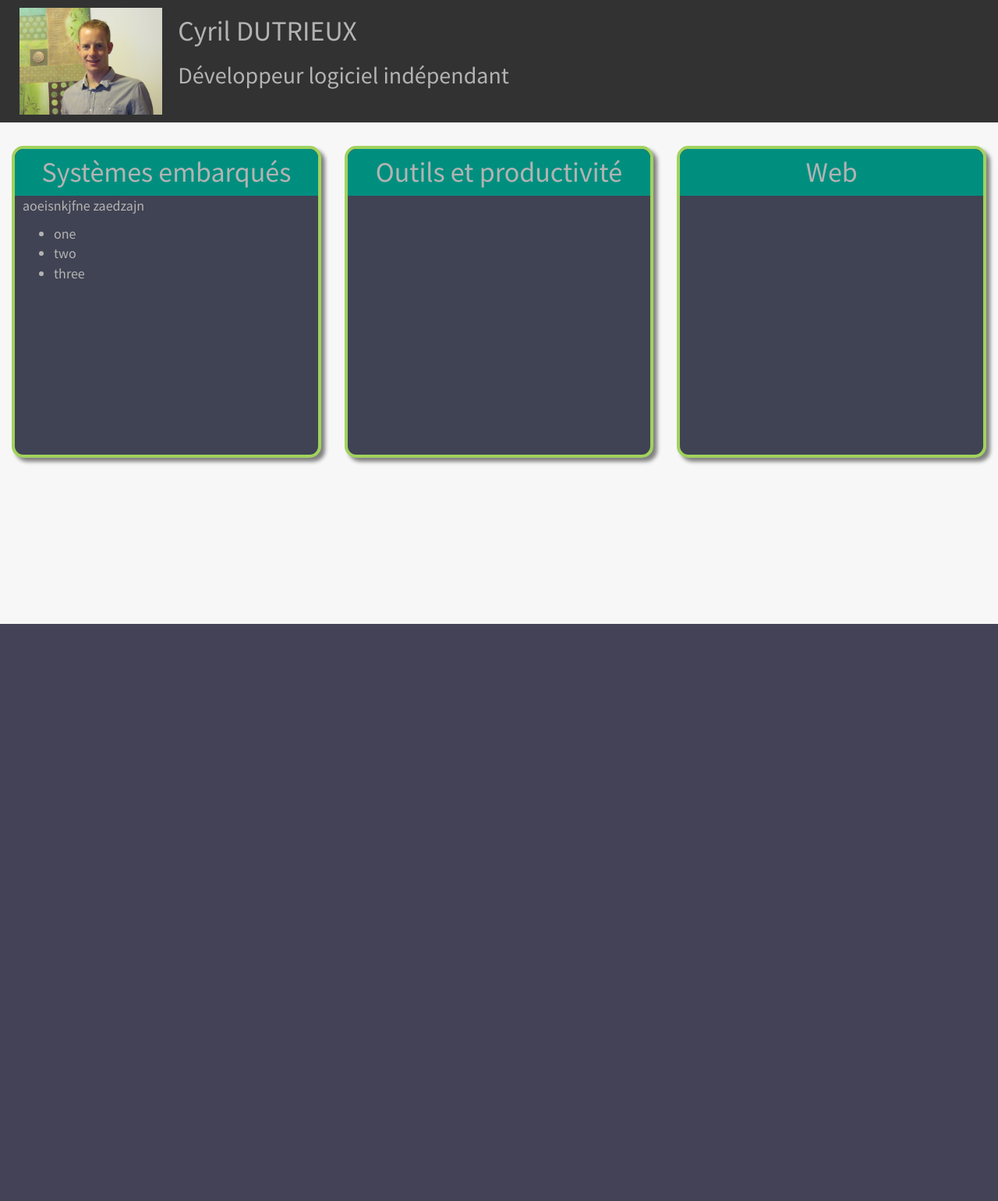
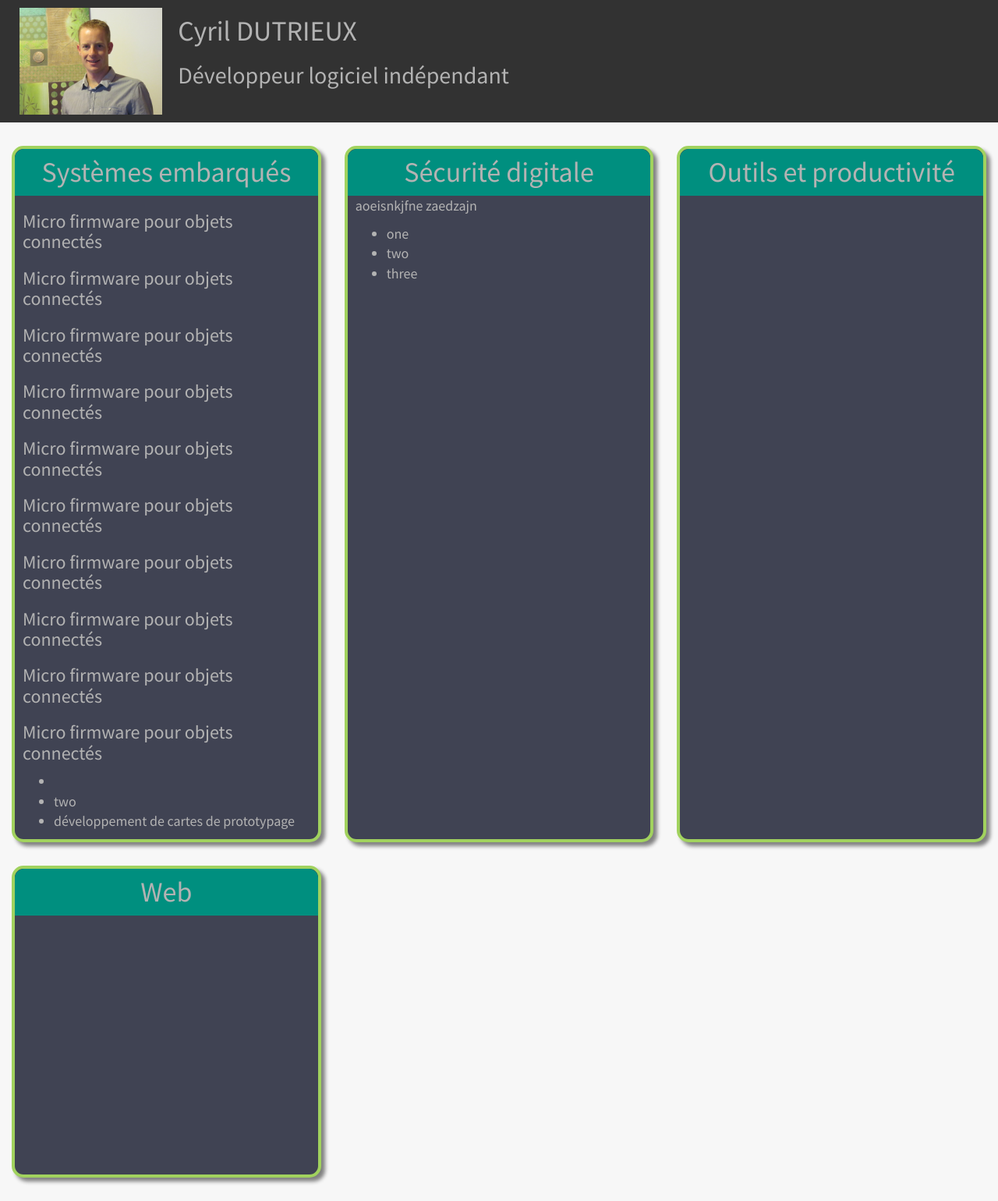
Before and after one commit to cdtx/cyrildutrieux.net, a Django app: template cdtx/cyrildutrieux/templates/cyrildutrieux/index.html in a window 1280 px wide. Shown: the whole page at 78% size. Before the commit the page ends 800 px from the top, so only its background shows below. Run offline with Django 3.2, Linux system fonts and the light colour scheme; the template is opened without the code that fills it, so the values that code supplies are empty; some libraries are stand-ins or nearby versions.

Commit message:
Improved cards height

```diff
--- a/cdtx/cyrildutrieux/templates/cyrildutrieux/index.html
+++ b/cdtx/cyrildutrieux/templates/cyrildutrieux/index.html
@@ -29,11 +29,13 @@
             #_main {
                 margin-top : 30px;
             }
-
+            .card-container {
+                padding-bottom : 30px;
+            }
             .card {
-                margin-bottom : 30px;
-                height : 400px;
                 border :4px solid;
+                min-height : 400px;
+                height : 100%;
                 box-shadow : 5px 5px 5px grey;
                 border-radius : 15px 15px 15px 15px;
                 background-color : #404353;
@@ -110,6 +112,15 @@
         text-align: right;
     }
 }
+    .equal {
+        display: flex;
+        flex-wrap: wrap;
+    }
+
+    .equal > div[class*='col-'] {
+        display: flex;
+        flex-direction: column;
+    }
 
         </style>
 
@@ -137,11 +148,37 @@
                 </div>
             </div>
             <div id="_main" class="row">
-                <div class="col-xs-12 col-sm-6 col-md-4">
-                    <div class="card" id="_card1">
+                <div class="equal">
+                    <div class="card-container col-xs-12 col-sm-6 col-md-4">
+                        <div class="card">
                             <div class="card-header">
                                 <h1 class="lang lang-fr">Systèmes embarqués</h1>
                                 <h1 class="lang lang-en">Embedded systems</h1>
+                            </div>
+                            <div class="card-body">
+                                <h3>Micro firmware pour objets connectés</h3>
+                                <h3>Micro firmware pour objets connectés</h3>
+                                <h3>Micro firmware pour objets connectés</h3>
+                                <h3>Micro firmware pour objets connectés</h3>
+                                <h3>Micro firmware pour objets connectés</h3>
+                                <h3>Micro firmware pour objets connectés</h3>
+                                <h3>Micro firmware pour objets connectés</h3>
+                                <h3>Micro firmware pour objets connectés</h3>
+                                <h3>Micro firmware pour objets connectés</h3>
+                                <h3>Micro firmware pour objets connectés</h3>
+                                <ul>
+                                    <li></li>
+                                    <li>two</li>
+                                    <li>développement de cartes de prototypage</li>
+                                </ul>
+                            </div>
+                        </div>
+                    </div>
+                    <div class="card-container col-xs-12 col-sm-6 col-md-4">
+                        <div class="card">
+                            <div class="card-header">
+                                <h1 class="lang lang-fr">Sécurité digitale</h1>
+                                <h1 class="lang lang-en">Digital security</h1>
                             </div>
                             <div class="card-body">
                                 <p>aoeisnkjfne zaedzajn</p>
@@ -153,7 +190,7 @@
                             </div>
                         </div>
                     </div>
-                <div class="col-xs-12 col-sm-6 col-md-4">
+                    <div class="card-container col-xs-12 col-sm-6 col-md-4">
                         <div class="card">
                             <div class="card-header">
                                 <h1 class="lang lang-fr">Outils et productivité</h1>
@@ -162,12 +199,13 @@
                             <div class="card-body"></div>
                         </div>
                     </div>
-                <div class="col-xs-12 col-sm-6 col-md-4">
+                    <div class="card-container col-xs-12 col-sm-6 col-md-4">
                         <div class="card">
                             <div class="card-header">
                                 <h1>Web</h1>
                             </div>
                             <div class="card-body"></div>
+                        </div>
                     </div>
                 </div>
             </div>
```
Lines whose indentation alone changed are shown as unchanged.
